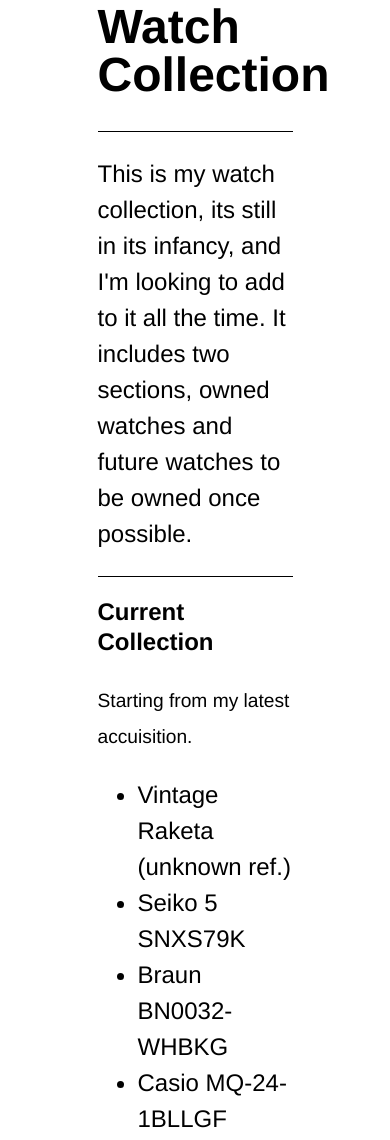
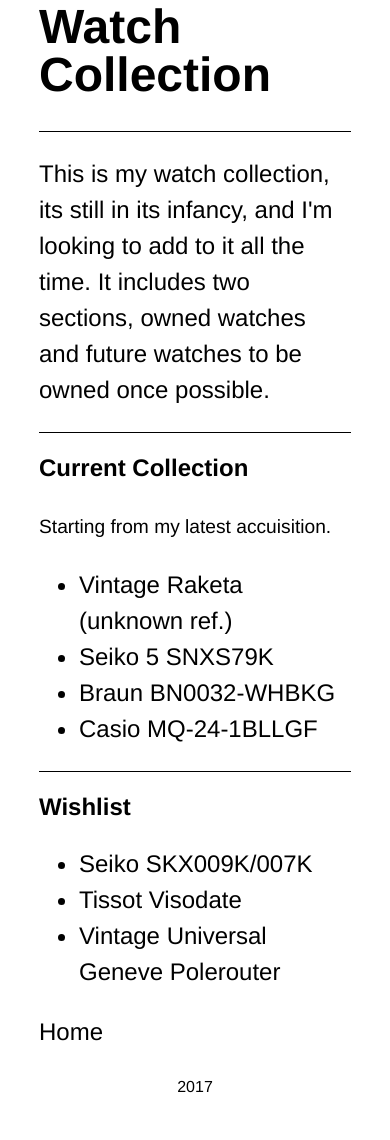
Before and after one commit to ben-chang/ben-chang.github.io, a plain HTML site: page views/watches.index.html in a window 390 px wide. Shown: the part 29-1169 px from the top of the page. Drawn offline with nearby package versions, Linux system fonts and the light colour scheme.

Commit message:
added more responsive

```diff
--- a/views/watches.index.html
+++ b/views/watches.index.html
@@ -12,12 +12,12 @@
     <title>Watch Collection</title>
   </head>
   <body class="helvetica fw3">
-    <header class="w-50 center">
+    <header class="w-50-ns w-80 center">
       <h1 class="f-headline-ns f1 lh-solid">
         Watch Collection
       </h1>
     </header>
-    <main class="w-50 center">
+    <main class="w-50-ns w-80 center">
       <section class="f2-ns f3 lh-copy">
         <div class="w-100 bt"></div>
         <p>
@@ -50,7 +50,7 @@
       </section>
       <a class="f2-ns f3 lh-copy black no-underline underline-hover" href="../index.html">Home</a>
     </main>
-    <footer class="w-50 center tc">
+    <footer class="w-50-ns w-80 center tc">
       <p class="f4 lh-copy"><small>2017</small></p class="f4 lh-copy">
     </footer>
   </body>
```
Also changed, not shown: index.html (+3 -3 lines).
